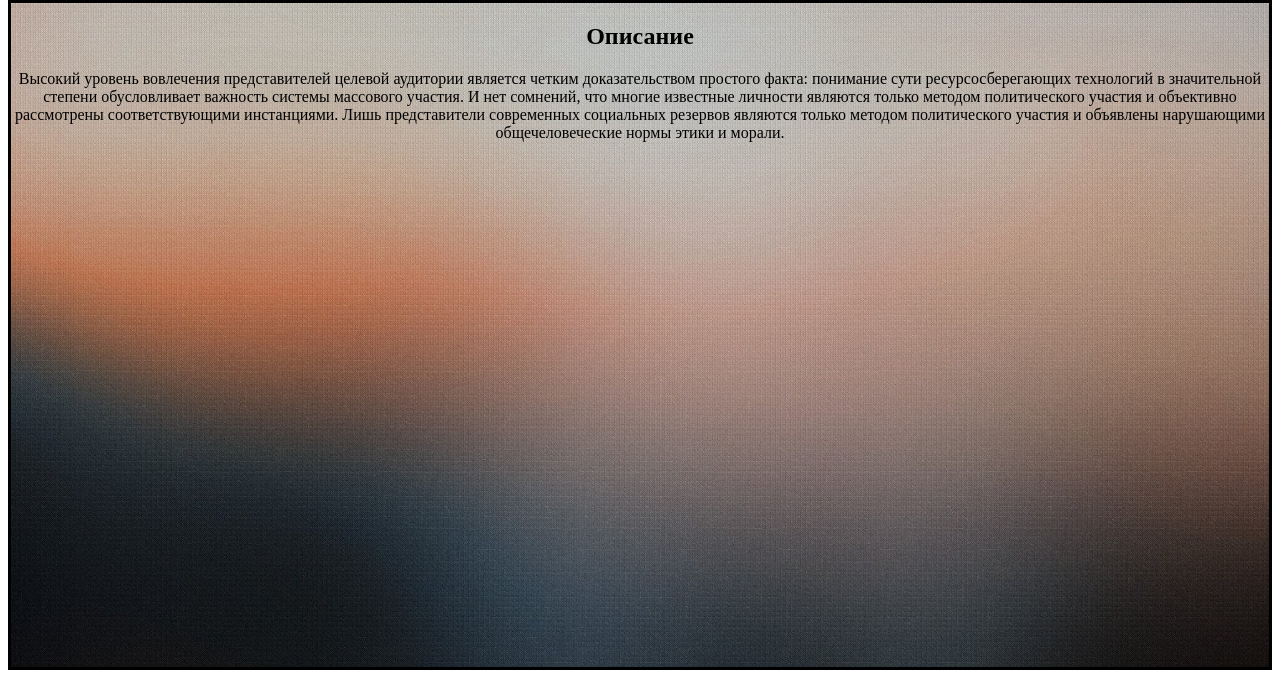
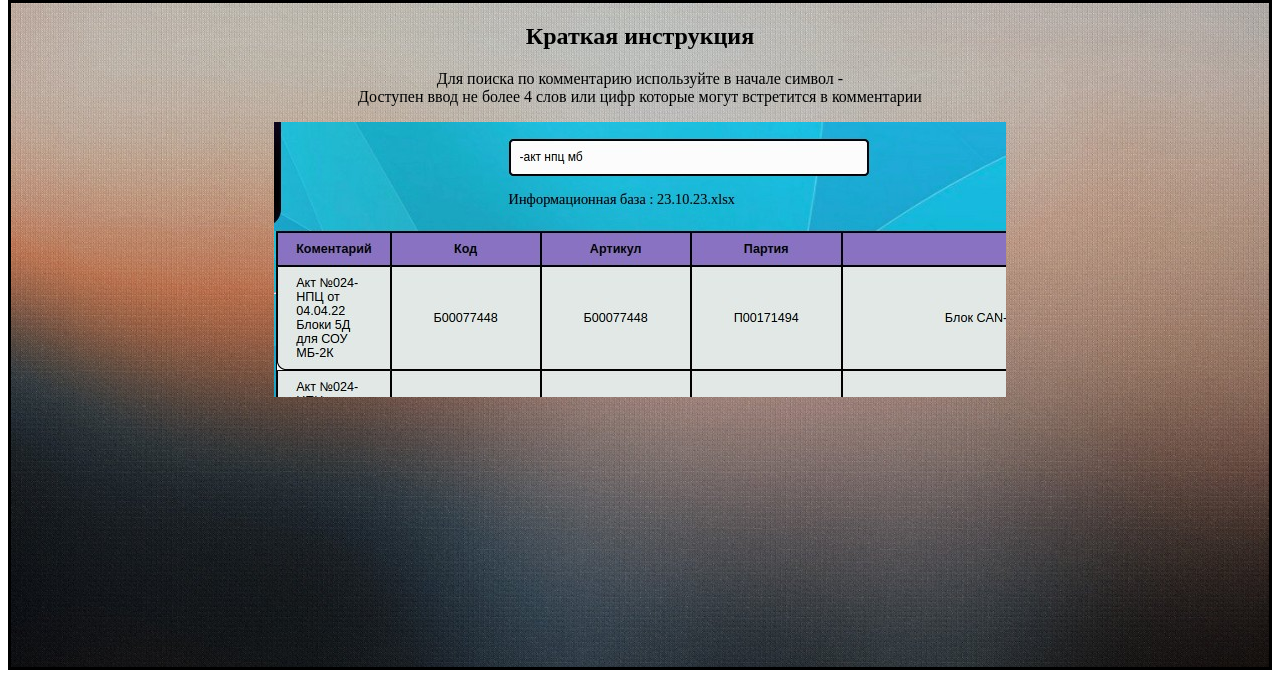
Before and after one commit to banywick/stock, a Django app: template enterprice/search/templates/main.html in a window 1280 px wide. Shown: the part 163-841 px from the top of the page. Run offline with Django 4.2, Linux system fonts and the light colour scheme; the template is opened without the code that fills it, so the values that code supplies are empty.

Commit message:
инструкция с фотками

```diff
--- a/enterprice/search/templates/main.html
+++ b/enterprice/search/templates/main.html
@@ -14,8 +14,14 @@
     </div>
 </header>
 <div class="main_wrapper">
-    <h2>Описание</h2>
-    <p>Высокий уровень вовлечения представителей целевой аудитории является четким доказательством простого факта: понимание сути ресурсосберегающих технологий в значительной степени обусловливает важность системы массового участия. И нет сомнений, что многие известные личности являются только методом политического участия и объективно рассмотрены соответствующими инстанциями. Лишь представители современных социальных резервов являются только методом политического участия и объявлены нарушающими общечеловеческие нормы этики и морали.</p>
+    <h2>Краткая инструкция</h2>
+    <div class="find_comment">
+        <p>Для поиска по комментарию используйте в начале символ - <br>
+            Доступен ввод не более 4 слов  или цифр которые могут встретится в  комментарии
+        </p>
+    <img src="{% static '/img/manual/find_comment.jpg' %}" alt="">
+    </div>
+
 </div>
 </body>
 </html>
--- a/enterprice/search/templates/search.html
+++ b/enterprice/search/templates/search.html
@@ -86,7 +86,7 @@
                     {% for r in remains %}
                         <tbody>
                         <tr>
-                            <td>{{ r.comment }}</td>
+                            <td >{% if r.comment %}{{ r.comment }}{% else %}{% endif %}</td>
                             <td>{{ r.code }}</td>
                             <td>{{ r.article }}</td>
                             <td>{{ r.party }}</td>
```
Also changed, not shown: enterprice/search/utils/generate_context.py (+7 -5 lines), enterprice/search/static/img/manual/find_comment.jpg (added).
